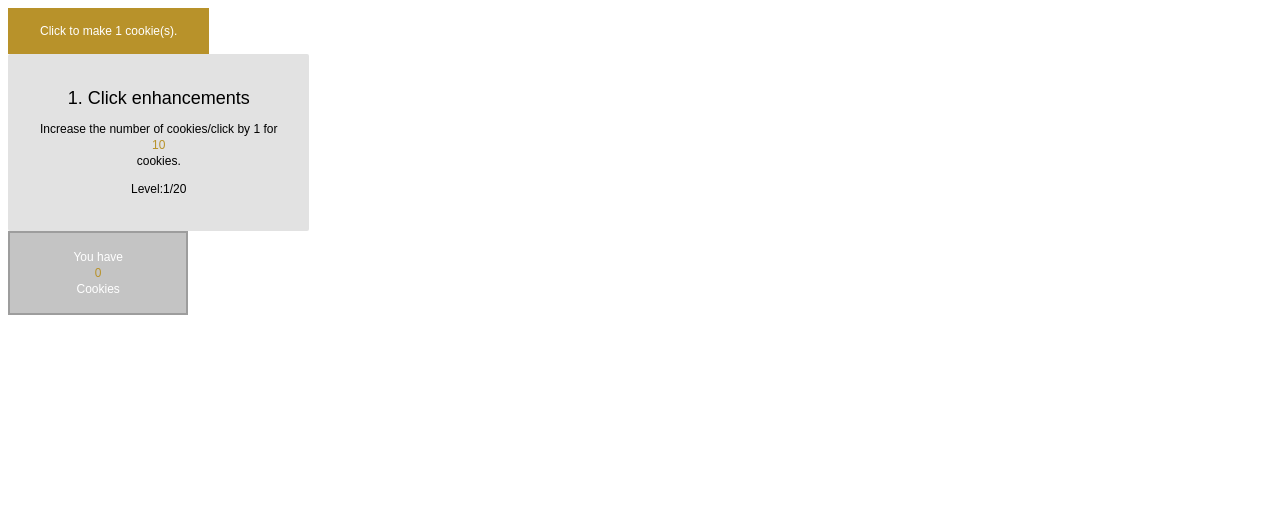
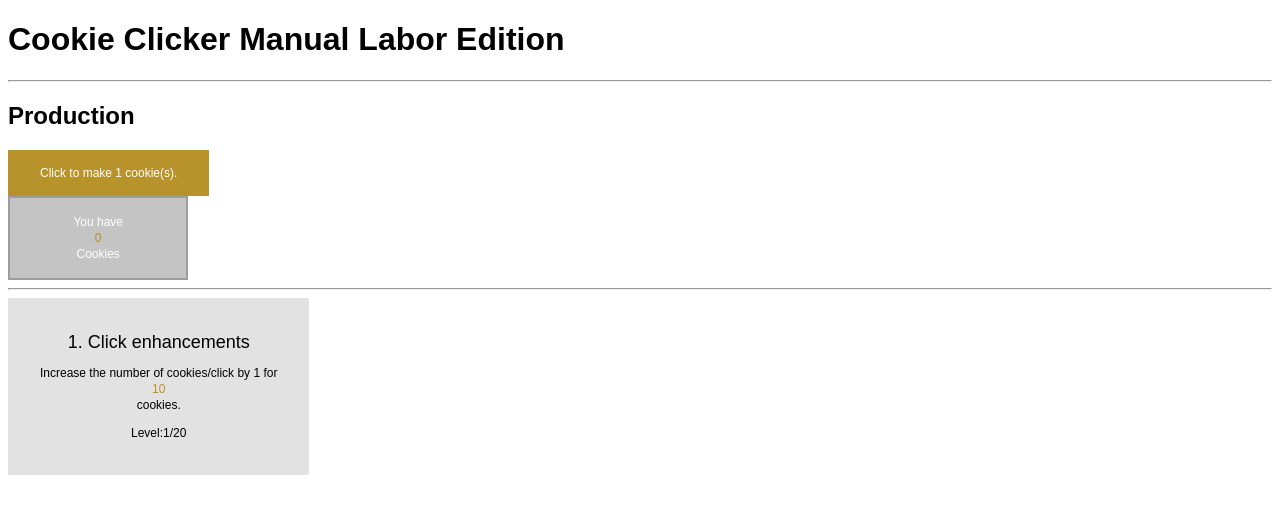
Before and after one commit to victorAsksWhy/ccmle, a plain HTML site: page game.html in a window 1280 px wide. Drawn offline with Linux system fonts and the light colour scheme.

Commit message:
Fixed visual issues

```diff
--- a/game.css
+++ b/game.css
@@ -42,12 +42,6 @@ p.modalTextStat{
 
 }
 
-div.buyButton {
-    display: flex;
-    justify-content: center;
-    width: 100%;
-}
-
 button.clickUpgrade{
     background-color: #e2e2e2;
     border-color: rgb(102, 102, 102);
@@ -80,3 +74,11 @@ p.clickUpgradeTitle{
     color:black;
 
 }
+
+h1{
+    font-family: Arial, Helvetica, sans-serif;
+}
+
+h2{
+    font-family: Arial, Helvetica, sans-serif;
+}
--- a/game.html
+++ b/game.html
@@ -5,9 +5,21 @@
     <script src="cookies.js"></script>
 </head>
 <body>
-    <div id="buyButton">
+    <h1>Cookie Clicker Manual Labor Edition</h1>
+    <hr>
+    <div>
+        <h2>Production</h2>
+        <div id="buyButton" class="mainButton">
             <button class="cookie" id="cookieUpgrade0" style="display: block; right: 0px;" onclick="addCookie()"><span>Click to make 1 cookie(s).</span></button>
         </div>
+        <div id="cookiesModal" class="statsModal">
+            <p class="modalText">You have</p>
+            <p class="modalTextStat" id="cookiestext">0</p>
+            <p class="modalText">Cookies</p>
+        </div>
+    </div>
+    <div>
+        <hr>
         <button class="clickUpgrade" id="clickUpgrade1" onclick="upgrade1()">
             <p class="clickUpgradeTitle">1. Click enhancements</p>
             <p class="clickUpgradeText">Increase the number of cookies/click by 1 for</p>
@@ -15,10 +27,5 @@
             <p class="clickUpgradeText">cookies.</p>
             <p class="clickUpgradeTextInline">Level: <p class="clickUpgradeTextInline" id="upg1level">1</p><p class="clickUpgradeTextInline">/20</p></p>
         </button>
-    <div id="cookiesModal" class="statsModal">
-        <p class="modalText">You have</p>
-        <p class="modalTextStat" id="cookiestext">0</p>
-        <p class="modalText">Cookies</p>
-
     </div>
 </body>
```
Lines whose indentation alone changed are shown as unchanged.
